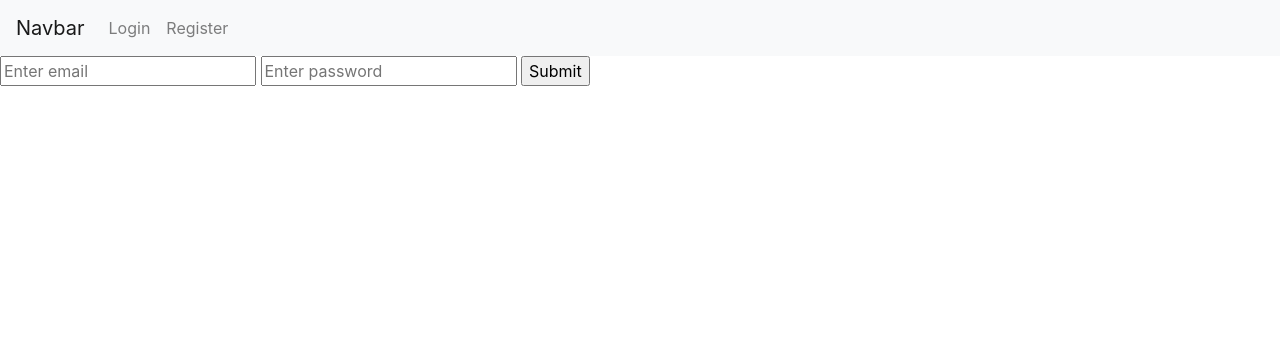
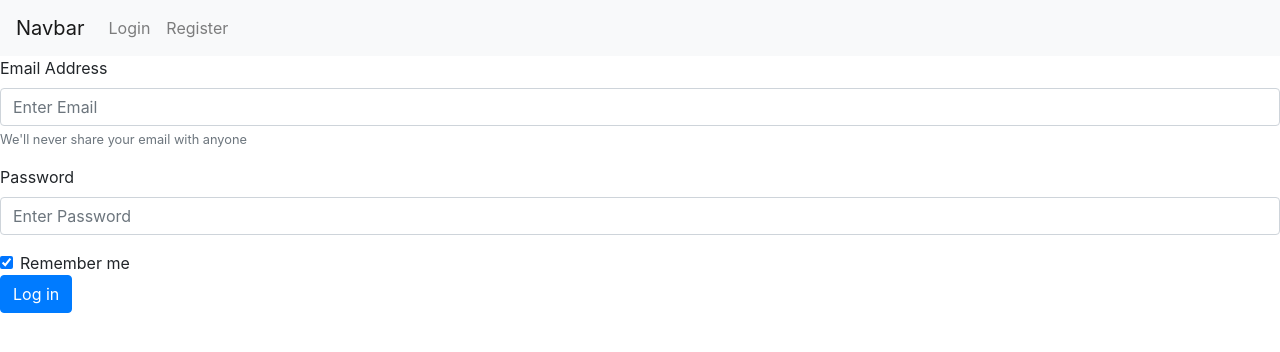
Before and after one commit to Sclafus/FlaskyLearn, a Flask app: page /login/ in a window 1280 px wide. Shown: the top 352 px of the page. Run offline with Flask 2, Linux system fonts and the light colour scheme; some libraries are stand-ins or nearby versions.

Commit message:
added bootstrap to form

```diff
--- a/templates/login.html
+++ b/templates/login.html
@@ -1,9 +1,29 @@
 {% extends "base.html" %}
 {% block title %}Login{% endblock %}
 {% block content %}
-  <form action="#" method="POST">
-    <input type="email" name="email" placeholder="Enter email">
-    <input type="password" name="password" placeholder="Enter password">
-    <input type="submit" value="Submit">
-  </form>
+<form action="#" method="POST">
+
+  <div class="form-group">
+    <label for="email">Email Address</label>
+    <input type="email" class="form-control" name="email" id="email" aria-describedby="emailHelp"
+      placeholder="Enter Email">
+    <small id="emailHelp" class="form-text text-muted">We'll never share your email with anyone</small>
+  </div>
+
+  <div class="form-group">
+    <label for="password">Password</label>
+    <input type="password" class="form-control" name="password" id="password" placeholder="Enter Password">
+  </div>
+  <div class="form-check">
+    <label class="form-check-label">
+      <input type="checkbox" class="form-check-input" name="stayLogged" id="stayLogged" value="True" checked>
+      Remember me
+    </label>
+  </div>
+
+  <button type="submit" class="btn btn-primary">Log in</button>
+  <!-- <input type="password" name="password" placeholder="Enter password"> -->
+  <!-- <input type="submit" value="Submit"> -->
+
+</form>
 {% endblock %}
```
